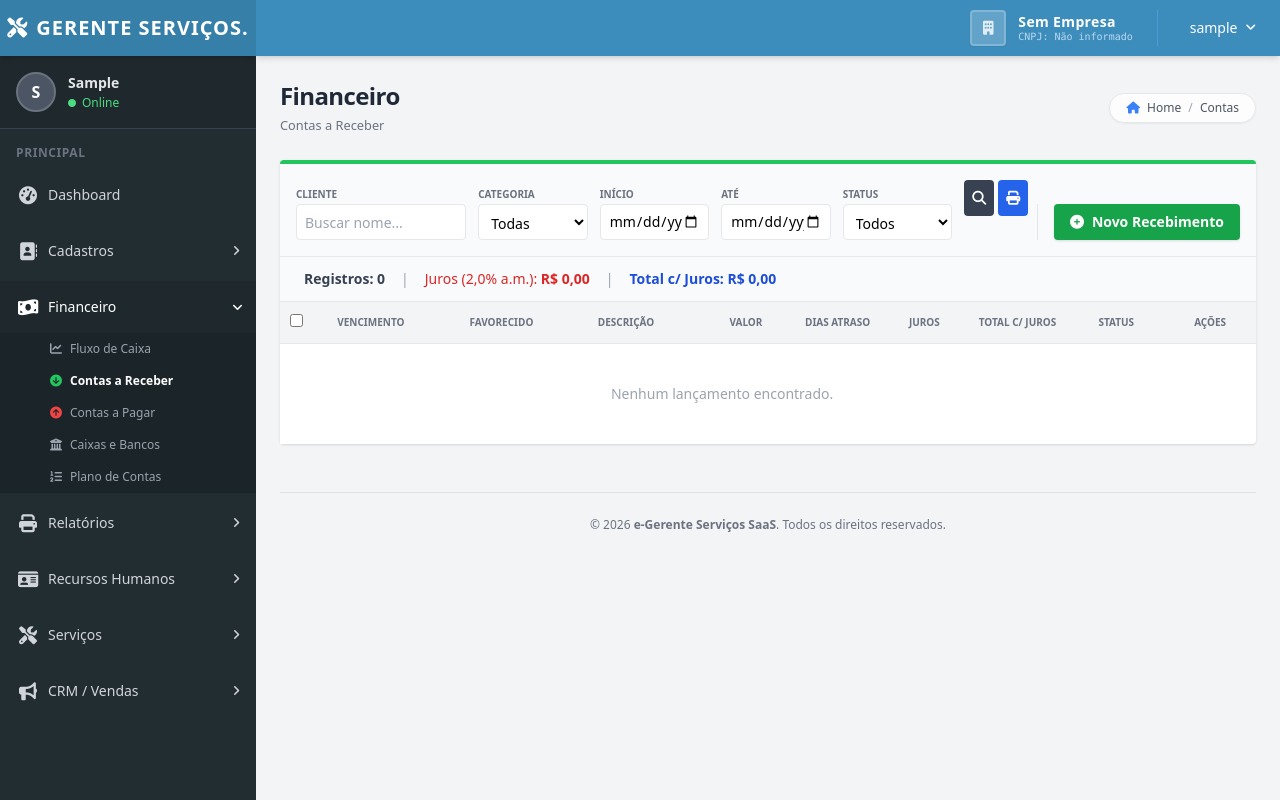
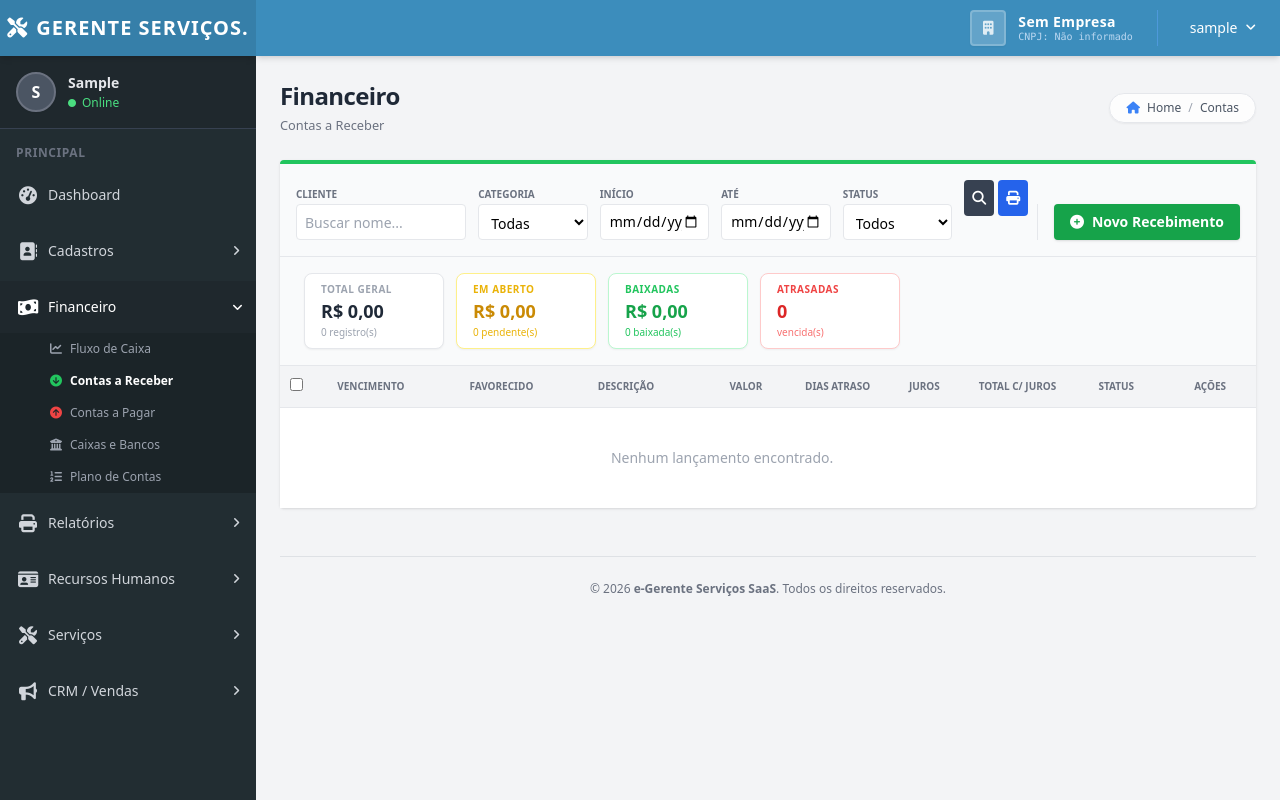
Before and after one commit to Ivanildo-Lab/e-gerenteservicos, a Django app: page /financeiro/contas/receber/ in a window 1280 px wide. Run offline with Django 5.2, Linux system fonts and the light colour scheme; the visitor is signed in with stand-in values (Sample User, id 1); data that the repository does not hold is empty; some libraries are stand-ins or nearby versions.

Commit message:
feat(financeiro): cards de resumo com totais, baixadas e em aberto na lista de contas

```diff
--- a/financeiro/templates/financeiro/contas_lista.html
+++ b/financeiro/templates/financeiro/contas_lista.html
@@ -50,14 +50,43 @@
         </div>
     </div>
 
-    {% if tipo_lista == 'receber' and total_juros is not None %}
-    <div class="bg-gray-50 border-b border-gray-200 px-6 py-3">
-        <div class="flex flex-wrap gap-4 text-sm">
-            <span class="font-bold text-gray-700">Registros: <b>{{ contas.paginator.count|default:contas|length }}</b></span>
-            {% if taxa_juros_mensal %}<span class="text-gray-400">|</span><span class="text-red-600">Juros ({{ taxa_juros_mensal }}% a.m.): <b>{{ total_juros|moeda_br }}</b></span><span class="text-gray-400">|</span><span class="text-blue-700 font-bold">Total c/ Juros: {{ total_com_juros|moeda_br }}</span>{% endif %}
+    <!-- RESUMO - CARDS -->
+    <div class="bg-gray-50 border-b border-gray-200 px-6 py-4">
+        <div class="flex flex-wrap gap-3">
+            <!-- Total Geral -->
+            <div class="bg-white border border-gray-200 rounded-lg px-4 py-2 min-w-[140px] shadow-sm">
+                <div class="text-[10px] font-bold text-gray-400 uppercase tracking-wider">Total Geral</div>
+                <div class="text-lg font-black text-gray-800">{{ total_geral|moeda_br }}</div>
+                <div class="text-[10px] text-gray-400">{{ qtd_total|default:0 }} registro(s)</div>
+            </div>
+            <!-- Em Aberto -->
+            <div class="bg-white border border-yellow-200 rounded-lg px-4 py-2 min-w-[140px] shadow-sm">
+                <div class="text-[10px] font-bold text-yellow-500 uppercase tracking-wider">Em Aberto</div>
+                <div class="text-lg font-black text-yellow-600">{{ total_aberto|moeda_br }}</div>
+                <div class="text-[10px] text-yellow-500">{{ qtd_pendentes|default:0 }} pendente(s)</div>
+            </div>
+            <!-- Baixadas -->
+            <div class="bg-white border border-green-200 rounded-lg px-4 py-2 min-w-[140px] shadow-sm">
+                <div class="text-[10px] font-bold text-green-500 uppercase tracking-wider">Baixadas</div>
+                <div class="text-lg font-black text-green-600">{{ total_pago|moeda_br }}</div>
+                <div class="text-[10px] text-green-500">{{ qtd_pagas|default:0 }} baixada(s)</div>
+            </div>
+            <!-- Atrasadas -->
+            <div class="bg-white border border-red-200 rounded-lg px-4 py-2 min-w-[140px] shadow-sm">
+                <div class="text-[10px] font-bold text-red-500 uppercase tracking-wider">Atrasadas</div>
+                <div class="text-lg font-black text-red-600">{{ qtd_atrasadas|default:0 }}</div>
+                <div class="text-[10px] text-red-400">vencida(s)</div>
+            </div>
+            {% if tipo_lista == 'receber' and total_juros is not None and total_juros > 0 %}
+            <!-- Juros -->
+            <div class="bg-white border border-orange-200 rounded-lg px-4 py-2 min-w-[140px] shadow-sm">
+                <div class="text-[10px] font-bold text-orange-500 uppercase tracking-wider">Juros ({{ taxa_juros_mensal }}% a.m.)</div>
+                <div class="text-lg font-black text-orange-600">{{ total_juros|moeda_br }}</div>
+                <div class="text-[10px] text-blue-600 font-bold">Total c/ Juros: {{ total_com_juros|moeda_br }}</div>
+            </div>
+            {% endif %}
         </div>
     </div>
-    {% endif %}
 
     {% if tipo_lista == 'receber' %}
     <div id="barraLote" class="hidden bg-blue-50 border-b border-blue-200 px-6 py-3 flex flex-wrap gap-4 items-center justify-between">
--- a/financeiro/views.py
+++ b/financeiro/views.py
@@ -215,6 +215,8 @@ def lista_contas_receber(request):
     qtd_pendentes = contas.filter(status='PENDENTE').count()
     qtd_pagas = contas.filter(status='PAGA').count()
     qtd_atrasadas = contas.filter(status='PENDENTE', data_vencimento__lt=date.today()).count()
+    total_pago = contas.filter(status='PAGA').aggregate(Sum('valor'))['valor__sum'] or 0
+    total_aberto = contas.filter(status='PENDENTE').aggregate(Sum('valor'))['valor__sum'] or 0
 
     return render(request, 'financeiro/contas_lista.html', {
         'contas': contas_para_template,
@@ -235,6 +237,8 @@ def lista_contas_receber(request):
         'total_juros': total_juros,
         'total_com_juros': total_com_juros,
         'total_geral': total_geral,
+        'total_pago': total_pago,
+        'total_aberto': total_aberto,
         'qtd_pendentes': qtd_pendentes,
         'qtd_pagas': qtd_pagas,
         'qtd_atrasadas': qtd_atrasadas,
@@ -282,8 +286,17 @@ def lista_contas_pagar(request):
     # Carrega apenas categorias de DESPESA para o filtro
     categorias = PlanoDeContas.objects.filter(empresa=request.user.empresa, tipo='D').order_by('nome')
 
+    # --- TOTAIS ---
+    contas_ordenadas = contas.order_by('data_vencimento')
+    total_geral = contas_ordenadas.aggregate(Sum('valor'))['valor__sum'] or 0
+    total_pago = contas_ordenadas.filter(status='PAGA').aggregate(Sum('valor'))['valor__sum'] or 0
+    total_aberto = contas_ordenadas.filter(status='PENDENTE').aggregate(Sum('valor'))['valor__sum'] or 0
+    qtd_pendentes = contas_ordenadas.filter(status='PENDENTE').count()
+    qtd_pagas = contas_ordenadas.filter(status='PAGA').count()
+    qtd_atrasadas = contas_ordenadas.filter(status='PENDENTE', data_vencimento__lt=date.today()).count()
+
     return render(request, 'financeiro/contas_lista.html', {
-        'contas': contas.order_by('data_vencimento'),
+        'contas': contas_ordenadas,
         'caixas': caixas,
         'categorias': categorias,
         'titulo': 'Contas a Pagar',
@@ -292,7 +305,14 @@ def lista_contas_pagar(request):
         'filtro_data_fim': data_fim,
         'filtro_nome': fornecedor_nome,
         'filtro_status': status,
-        'filtro_categoria': categoria_id
+        'filtro_categoria': categoria_id,
+        'total_geral': total_geral,
+        'total_pago': total_pago,
+        'total_aberto': total_aberto,
+        'qtd_pendentes': qtd_pendentes,
+        'qtd_pagas': qtd_pagas,
+        'qtd_atrasadas': qtd_atrasadas,
+        'qtd_total': qtd_pendentes + qtd_pagas,
     })
 
 # ==========================================================
```
